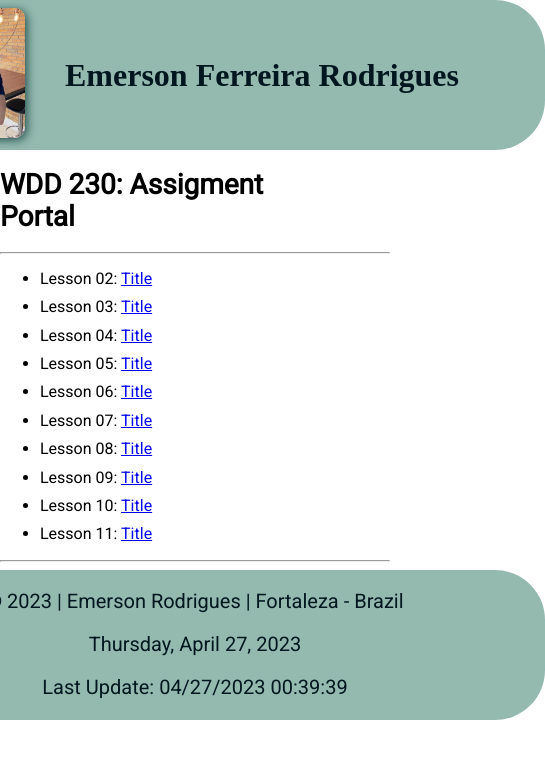
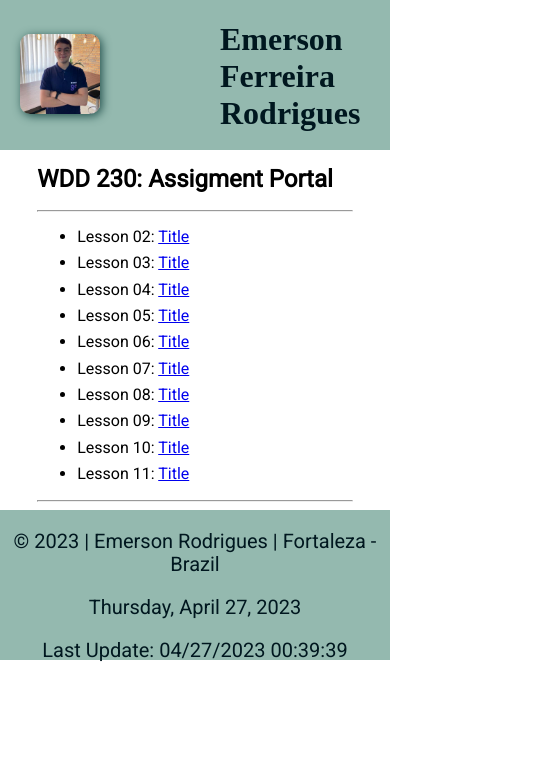
Before and after one commit to Rfemerson/wdd230, a plain HTML site: page index.html in a window 390 px wide. Shown: the whole page, 545 px wide, since content can reach past the window. Drawn offline with Linux system fonts and the light colour scheme.

Commit message:
Add Responsive Design

```diff
--- a/index.html
+++ b/index.html
@@ -6,6 +6,7 @@
     <meta name="viewport" content="width=device-width, initial-scale=1.0">
     <link rel="stylesheet" href="styles/normalize.css">
     <link rel="stylesheet" href="styles/main.css">
+    <link rel="stylesheet" href="styles/medium.css">
     <title>Assigment Portal</title>
 </head>
 <body>
--- /dev/null
+++ b/styles/medium.css
@@ -0,0 +1,25 @@
+@media (max-width: 900px) {
+    header, footer {
+      width: 100%;
+      border-radius: 0;
+    }
+
+    #profile-photo {
+      width: 80px;
+      margin-left: 20px;
+      margin-right: 20px;
+    }
+
+    h1 {
+      margin-right: 20px;
+    }
+
+    main h1 {
+      font-size: 24px;
+    }
+
+    main ul li {
+      margin-bottom: 8px;
+    }
+
+  }
```
